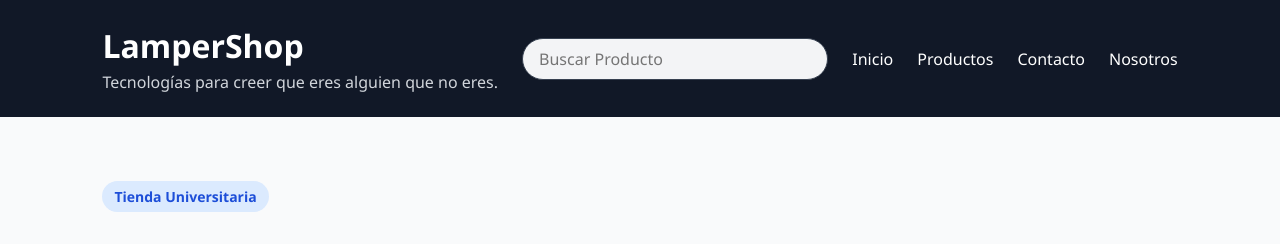
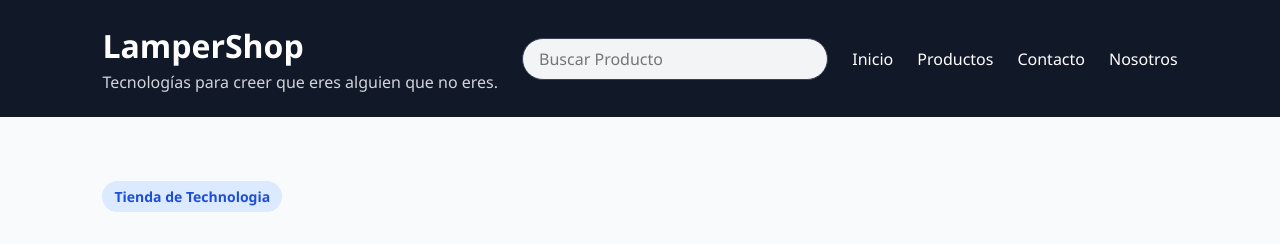
Before and after one commit to Atlost-dev/catalogo-React, a React (Vite) app: page / in a window 1280 px wide. Shown: the top 244 px of the page. Built offline with nearby package versions, Linux system fonts and the light colour scheme.

Commit message:
Cambio de h2 del hero

```diff
--- a/src/components/Hero.jsx
+++ b/src/components/Hero.jsx
@@ -1,7 +1,7 @@
 function Hero() {
   return (
     <section className="presentacion" id="inicio">
-      <span className="etiqueta">Tienda Universitaria</span>
+      <span className="etiqueta">Tienda de Technologia</span>
 
       <h2>Encuentra tu proximo dispositivo</h2>
 
```
